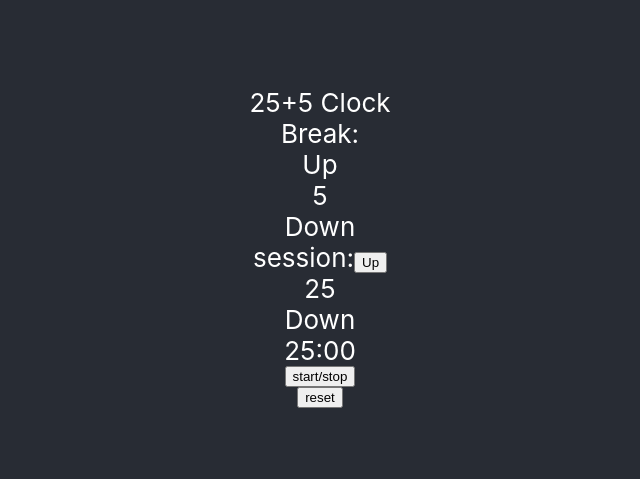
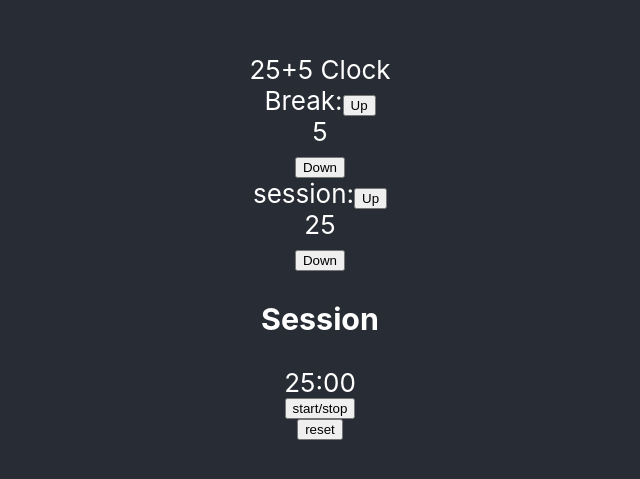
Before and after one commit to greekmido/25-5, a React (Create React App) app: page / in a window 1280 px wide. Shown: the part 153-632 px from the top of the page, without its empty margins (320-960 px from the left). Built offline with nearby package versions, Linux system fonts and the light colour scheme.

Commit message:
still editing

```diff
--- a/src/App.js
+++ b/src/App.js
@@ -6,74 +6,166 @@ import Timer from './Timer'
 function App() {
   const [breaktimer,setBreaktimer]=useState(5);
   const [sessiontimer,setSessiontimer]=useState(25);
+  const [timer,setTimer]=useState("25:00");
+  const [sessionEx,setSessionEx]=useState(null);
   const [intervalOmeter,setIntervalOmeter]=useState(0);
-  const [timer,setTimer]=useState("25:00");
+  const [isPaused,setIsPaused]=useState(false);
+  const [breakEx,setBreakEx]=useState(false);
+  // const [intervalOmeter2,setIntervalOmeter2]=useState(0);
+  //const [timer2,setTimer2]=useState("05:00");
   const [isStarted,setIsStarted]=useState(false);
-  console.log("rerendering");
+  // // // const [sessionStarted,setSessionstarted]=useState(false);
+   const [label,setLabel]=useState("Session");
+  // // // const [isBstarted,setIsBstarted]=useState(false)
+  // // // console.log("rerendering");
+  // // if(timer==="00:55"&&intervalOmeter&&!sessionEx){
+  // //   clearInterval(intervalOmeter);
+  // //   //
+  // //   setIntervalOmeter(0);
+  // //   setSessionEx(true);
+  // //   console.log("timer1 is clreard")
+  // // }
+  // // if(timer2==="00:55"&&intervalOmeter2&&isBstarted){
+  // //   setIntervalOmeter2(0);
+  // //   clearInterval(intervalOmeter2);
+  // //   setIsStarted(false);
+  // //   console.log("timer2 cleared");
+  // // }
+  // // if(sessionEx&&!isBstarted){
+  // //   setLabel("Break");
+  // //   const endDate = new Date(new Date().getTime()+breaktimer*60000);
+  // //   const intervalID2 = setInterval(()=>{
+  // //     let diff =new Date(endDate.getTime()-new Date()).getTime()+50;
+  // //     let seconds = Math.floor((diff/1000)%60);
+  // //     let minuts = Math.floor((diff/60000)%60);
+  // //     if (seconds.toString().length<2){
+  // //       seconds="0"+seconds;
+  // //     }
+  // //     if (minuts.toString().length<2){
+  // //       minuts="0"+minuts;
+  // //     }
+  // //     setTimer2(minuts+":"+seconds);
+  // //     console.log("break interval");
+  // //   },1000);
+  // //   setIntervalOmeter2(intervalID2);
+  // //   setIsBstarted(true);
+  // // }
+    console.log("rendering with intervalometer= "+intervalOmeter);
+    if (timer==="24:55"&&!sessionEx){
+     console.log("timer is at the end");
+     console.log("im clearing the interval of id no:"+intervalOmeter);
+     const intervalID2 = stopGo(breaktimer);
+     console.log("break interval id is "+intervalID2);
+     setIntervalOmeter(intervalID2);
+     clearInterval(intervalOmeter);
+     setSessionEx(true);
+    }
 
-  const handleStart=()=>{
-    if(intervalOmeter){
-      clearInterval(intervalOmeter);
-      setIntervalOmeter(0);
-    return;
+
+//  if (sessionEx===true&&!intervalOmeter){
+//    console.log("session is expired and intervalometer not set");
+//   const intervalID2 = stopGo(breaktimer);
+//   setIntervalOmeter(intervalID2);
+//   setSessionEx(false);
+//  }
+
+  function stopGo(time){
+     console.log("im in");
+     let timerArr;
+     let endDate;
+     //resume timer if it was paused
+     if(isPaused){
+      timerArr = timer.split(":");
+      endDate = new Date(new Date().getTime()+(parseInt(timerArr[0])*60000)+(parseInt(timerArr[1])*1000));
+      //start timer based on session timer
+     }else{
+     endDate = new Date(new Date().getTime()+time*60000);
      }
-    if (isStarted){
-      const timerArr = timer.split(":");
-      const endDate = new Date(new Date().getTime()+(parseInt(timerArr[0])*60000)+(parseInt(timerArr[1])*1000));
        const intervalID = setInterval(()=>{
        let diff =new Date(endDate.getTime()-new Date()).getTime()+50;
        let seconds = Math.floor((diff/1000)%60);
-        console.log(seconds);
        let minuts = Math.floor((diff/60000)%60);
        if (seconds.toString().length<2){
          seconds="0"+seconds;
        }
-        setTimer(minuts+":"+seconds);
-      },1000);
-      setIntervalOmeter(intervalID);
-      setIsStarted(true);
-    }else{
-      const endDate = new Date(new Date().getTime()+sessiontimer*60000);
-      const intervalID = setInterval(()=>{
-        let diff =new Date(endDate.getTime()-new Date()).getTime()+50;
-        let seconds = Math.floor((diff/1000)%60);
-        console.log(seconds);
-        let minuts = Math.floor((diff/60000)%60);
-        if (seconds.toString().length<2){
-          seconds="0"+seconds;
+       if (minuts.toString().length<2){
+         minuts="0"+minuts;
        }
        setTimer(minuts+":"+seconds);
+       console.log("interval id in the loop is "+intervalID);
      },1000);
+     console.log("returning wit interval id"+intervalID);
+     return intervalID;
+  }
+  const handleStart=()=>{
+    // pause if there is interval set
+    if(intervalOmeter){
+         clearInterval(intervalOmeter);
+         setIntervalOmeter(null);
+         setIsPaused(true);
+         setIsStarted(false);
+         return;
+   }
+   //start the timer
+    if((!intervalOmeter&&!isStarted&&!isPaused&&!sessionEx)||isPaused){
+    const intervalID = stopGo(sessiontimer);
     setIntervalOmeter(intervalID);
     setIsStarted(true);
     }
-  }
+   }//handlestart END
+
    const handleReset=()=>{
     setBreaktimer(5);
     clearInterval(intervalOmeter);
     setSessiontimer(25);
-    setIntervalOmeter(0);
+    setIntervalOmeter(null);
     setTimer("25:00");
     setIsStarted(false);
   }
    const handleSincrement=()=>{
-    if (sessiontimer>=60){
+    if (sessiontimer>=60||isStarted){
       return;
     }
     setSessiontimer((prev)=>{
-      setTimer(`${prev + 1}:00`)
+      setTimer((prev+1).toString().length<2?"0"+(prev+1)+":00":(prev+1)+":00");
       return prev+1;
     });
 
    }
-
+   const handleSdecrement=()=>{
+    if (sessiontimer<=1||isStarted){
+      return;
+    }
+    setSessiontimer((prev)=>{
+      setTimer((prev-1).toString().length<2?"0"+(prev-1)+":00":(prev-1)+":00");
+      return prev-1;
+    });
+   }
+   const handleBincrement=()=>{
+    if (breaktimer>=60||isStarted){
+      return;
+    }
+    setBreaktimer((prev)=>{
+      setTimer((prev+1).toString().length<2?"0"+(prev+1)+":00":(prev+1)+":00");
+      return prev+1;
+    });
+   }
+   const handleBdecrement=()=>{
+    if (breaktimer<=1||isStarted){
+      return;
+    }
+    setBreaktimer((prev)=>{
+      setTimer((prev-1).toString().length<2?"0"+(prev-1)+":00":(prev-1)+":00");
+      return prev-1;
+    });
+  }
   return (
     <div className="App">
       <header className="App-header">
       25+5 Clock
-      <Break btimer={breaktimer}/>
-      <Session stimer={sessiontimer} handle={handleSincrement}/>
-      <Timer countdown={timer}/>
+      <Break btimer={breaktimer} handledown={handleBdecrement} handleup={handleBincrement}/>
+      <Session stimer={sessiontimer} handleup={handleSincrement} handledown={handleSdecrement}/>
+      <Timer countdown={timer} label={label}/>
       <button id="start_stop" onClick={handleStart}>start/stop</button>
       <button id="reset" onClick={handleReset}>reset</button>
       </header>
--- a/src/Break.js
+++ b/src/Break.js
@@ -1,10 +1,10 @@
-function Break({btimer}){
+function Break({btimer,handleup,handledown}){
     return(
         <div id="break-label">
          Break:
-         <div id="break-increase">Up</div>
+         <button id="break-increase" onClick={handleup}>Up</button>
          <div id="break-length">{btimer}</div>
-         <div id="break-decrease">Down</div>
+         <button id="break-decrease" onClick={handledown}>Down</button>
         </div>
     )
 }
--- a/src/Session.js
+++ b/src/Session.js
@@ -1,10 +1,10 @@
-function Session({stimer,handle}){
+function Session({stimer,handleup,handledown}){
     return(
         <div id="session-label">
             session:
-            <button id="session-increment" onClick={handle}>Up</button>
+            <button id="session-increment" onClick={handleup}>Up</button>
             <div id="session-length">{stimer}</div>
-            <div id="session-decrement">Down</div>
+            <button id="session-decrement" onClick={handledown}>Down</button>
         </div>
     )
 }
--- a/src/Timer.js
+++ b/src/Timer.js
@@ -1,6 +1,7 @@
-function Timer({countdown}){
+function Timer({countdown,label}){
 return (
     <div>
+        <h3>{label}</h3>
         {countdown}
     </div>
 )
```
Also changed, not shown: 2 other files (tests, documents, lock files or other folders). Lines whose indentation alone changed are shown as unchanged.
